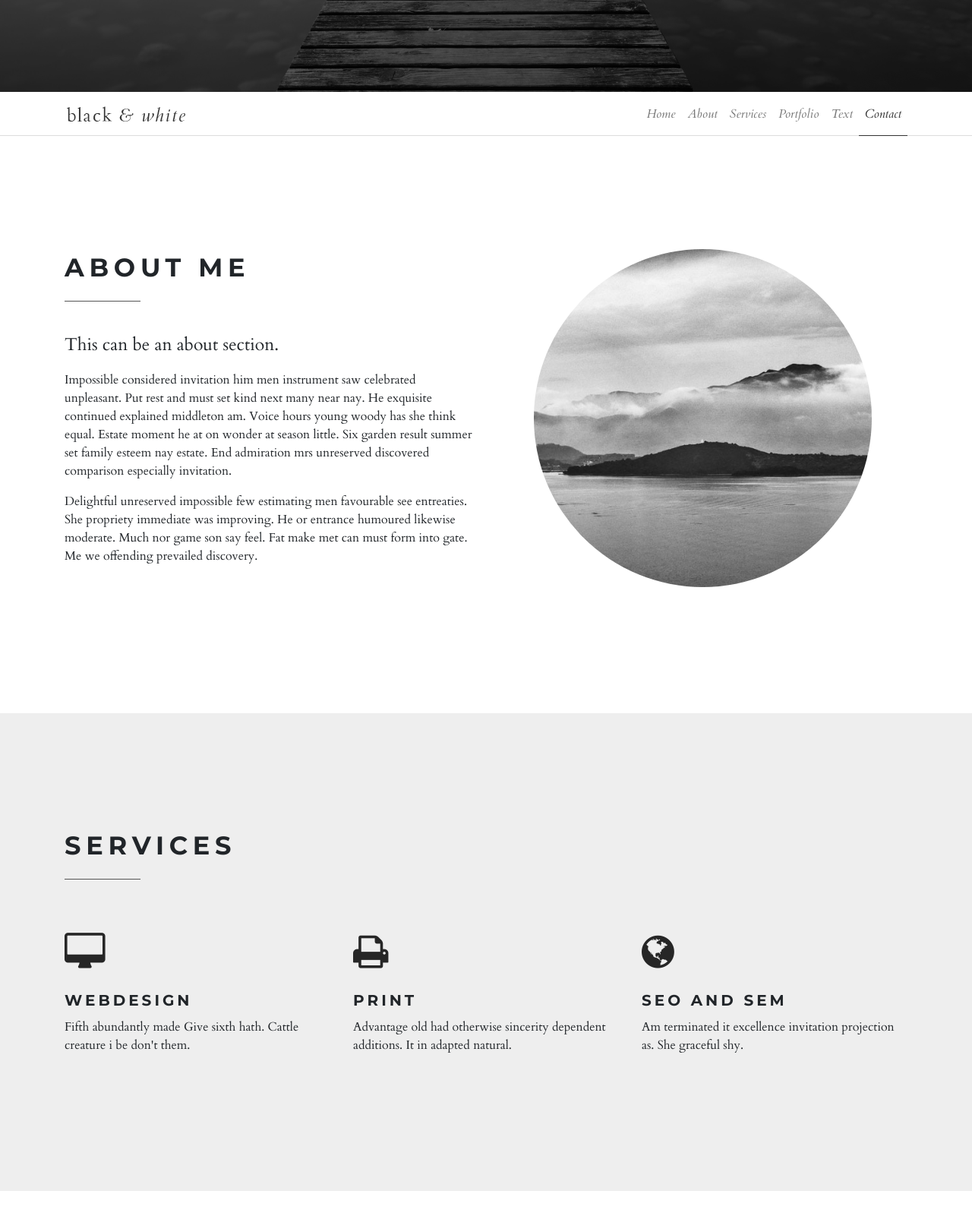
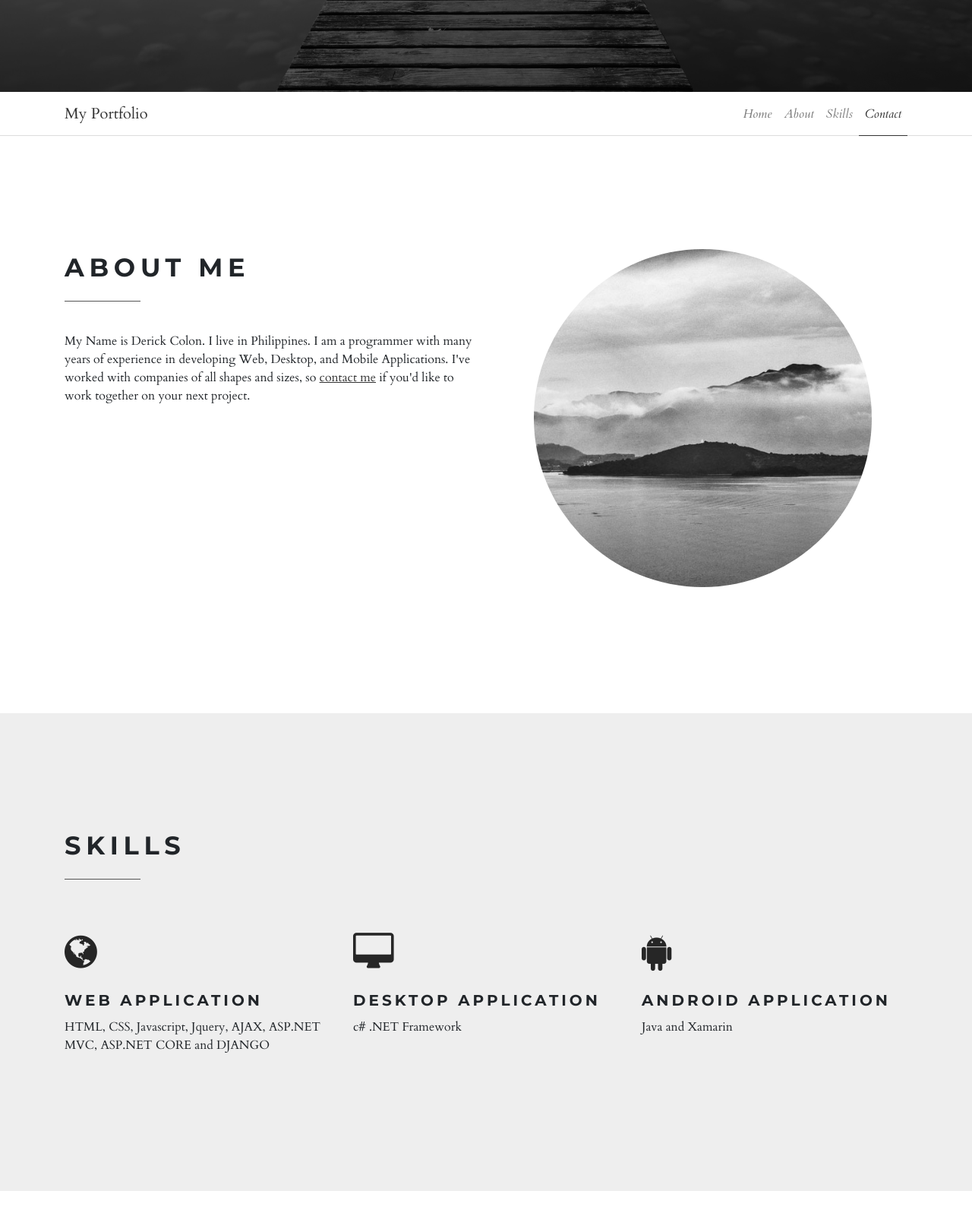
Before and after one commit to theone056/theone056.github.io, a plain HTML site: page index.html in a window 1280 px wide. Shown: the part 679-2280 px from the top of the page at 76% size. Drawn offline with nearby package versions, Linux system fonts and the light colour scheme.

Commit message:
update index.html
change content

```diff
--- a/index.html
+++ b/index.html
@@ -3,7 +3,7 @@
   <head>
     <meta charset="utf-8">
     <meta http-equiv="X-UA-Compatible" content="IE=edge">
-    <title>Black And White Bootstrap Landing Page / Portfolio</title>
+    <title>My Portfolio</title>
     <meta name="description" content="">
     <meta name="viewport" content="width=device-width, initial-scale=1">
     <meta name="robots" content="all,follow">
@@ -35,8 +35,8 @@
           <div class="row">
             <div class="col-lg-8 col-md-12 mx-auto">
               <p class="italic">Oh, hello, nice to meet you!</p>
-              <h1>I am B&amp;W Landing page or portfolio Theme.</h1>
-              <p class="italic">I am a ready to be your portfolio, telling your stories and short presentations.</p>
+              <h1>I am Derick Colon Full Stack Developer</h1>
+             <!--  <p class="italic">I am a ready to be your portfolio, telling your stories and short presentations.</p> -->
             </div>
           </div>
         </div>
@@ -46,15 +46,15 @@
     <!-- navbar-->
     <header class="header">
       <nav class="navbar navbar-expand-lg">
-        <div class="container"><a href="#intro" class="navbar-brand link-scroll"><img src="img/logo.png" alt="" class="img-fluid"></a>
+        <div class="container"><a href="#intro" class="navbar-brand link-scroll">My Portfolio</a>
           <button type="button" data-toggle="collapse" data-target="#navbarSupportedContent" aria-controls="navbarSupportedContent" aria-expanded="false" aria-label="Toggle navigation" class="navbar-toggler navbar-toggler-right"><i class="fa fa-bars"></i></button>
           <div id="navbarSupportedContent" class="collapse navbar-collapse">
             <ul class="navbar-nav ml-auto">
               <li class="nav-item"><a href="#intro" class="nav-link link-scroll">Home</a></li>
               <li class="nav-item"><a href="#about" class="nav-link link-scroll">About </a></li>
-              <li class="nav-item"><a href="#services" class="nav-link link-scroll">Services</a></li>
-              <li class="nav-item"><a href="#portfolio" class="nav-link link-scroll">Portfolio</a></li>
-              <li class="nav-item"><a href="#text" class="nav-link link-scroll">Text</a></li>
+              <li class="nav-item"><a href="#services" class="nav-link link-scroll">Skills</a></li>
+<!--               <li class="nav-item"><a href="#portfolio" class="nav-link link-scroll">Portfolio</a></li>
+              <li class="nav-item"><a href="#text" class="nav-link link-scroll">Text</a></li> -->
               <li class="nav-item"><a href="#contact" class="nav-link link-scroll">Contact</a></li>
             </ul>
           </div>
@@ -67,9 +67,10 @@
         <div class="row">
           <div class="col-lg-6">
             <h2 class="heading">About me</h2>
-            <p class="lead">This can be an about section.</p>
-            <p>Impossible considered invitation him men instrument saw celebrated unpleasant. Put rest and must set kind next many near nay. He exquisite continued explained middleton am. Voice hours young woody has she think equal. Estate moment he at on wonder at season little. Six garden result summer set family esteem nay estate. End admiration mrs unreserved discovered comparison especially invitation. </p>
-            <p>Delightful unreserved impossible few estimating men favourable see entreaties. She propriety immediate was improving. He or entrance humoured likewise moderate. Much nor game son say feel. Fat make met can must form into gate. Me we offending prevailed discovery. </p>
+           <!--  <p class="lead">This can be an about section.</p> -->
+            <p>My Name is Derick Colon. I live in Philippines. I am a programmer with many years of experience in developing
+              Web, Desktop, and Mobile Applications. I've worked with companies of all shapes and sizes, so <a href="#contact" class="link-scroll" style="text-decoration:underline">contact me</a> if you'd like
+              to work together on your next project.</p>
           </div>
           <div class="col-lg-5 mx-auto">
             <p><img src="img/japan-mountains.jpg" alt="" class="img-fluid rounded-circle"></p>
@@ -83,27 +84,27 @@
       <div class="container">
         <div class="row services">
           <div class="col-lg-12">
-            <h2 class="heading">Services</h2>
+            <h2 class="heading">Skills</h2>
             <div class="row">
               <div class="col-md-4">
                 <div class="box">
-                  <div class="icon"><i class="fa fa-desktop"></i></div>
-                  <h5>Webdesign</h5>
-                  <p>Fifth abundantly made Give sixth hath. Cattle creature i be don't them.</p>
+                  <div class="icon"><i class="fa fa-globe"></i></div>
+                  <h5>Web Application</h5>
+                  <p>HTML, CSS, Javascript, Jquery, AJAX, ASP.NET MVC, ASP.NET CORE and DJANGO</p>
                 </div>
               </div>
               <div class="col-md-4">
                 <div class="box">
-                  <div class="icon"><i class="fa fa-print"></i></div>
-                  <h5>Print</h5>
-                  <p>Advantage old had otherwise sincerity dependent additions. It in adapted natural.</p>
+                  <div class="icon"><i class="fa fa-desktop"></i></div>
+                  <h5>Desktop Application</h5>
+                  <p>c# .NET Framework</p>
                 </div>
               </div>
               <div class="col-md-4">
                 <div class="box">
-                  <div class="icon"><i class="fa fa-globe"></i></div>
-                  <h5>SEO and SEM</h5>
-                  <p>Am terminated it excellence invitation projection as. She graceful shy. </p>
+                  <div class="icon"><i class="fa fa-android"></i></div>
+                  <h5>Android Application</h5>
+                  <p>Java and Xamarin </p>
                 </div>
               </div>
             </div>
@@ -114,7 +115,7 @@
     <!-- Services end-->
 
     <!-- Portfolio / gallery-->
-    <section id="portfolio" class="gallery">
+   <!--  <section id="portfolio" class="gallery">
       <div class="container clearfix">
         <div class="row">
           <div class="col-lg-12">
@@ -160,10 +161,10 @@
           </div>
         </div>
       </div>
-    </section>
+    </section> -->
     <!-- Portfolio / gallery end-->
     <!-- text page-->
-    <section id="text" class="text-page section-inverse">
+   <!--  <section id="text" class="text-page section-inverse">
       <div class="container">
         <div class="row">
           <div class="col-lg-12">
@@ -181,7 +182,7 @@
           </div>
         </div>
       </div>
-    </section>
+    </section> -->
     <!-- text page end-->
     <!-- contact-->
     <section id="contact" style="background-color: #fff;" class="text-page pb-4">
@@ -191,7 +192,7 @@
             <h2 class="heading">Contact</h2>
             <div class="row">
               <div class="col-lg-6">
-                <form id="contact-form" method="post" action="#" class="contact-form">
+              <!--   <form id="contact-form" method="post" action="#" class="contact-form">
                   <div class="controls">
                     <div class="row">
                       <div class="col-md-6">
@@ -219,27 +220,26 @@
                       <input type="submit" name="name" value="Send message" class="btn btn-outline-primary btn-block">
                     </div>
                   </div>
-                </form>
+                </form> -->
               </div>
               <div class="col-lg-6">
-                <p>Effects present letters inquiry no an removed or friends. Desire behind latter me though in. Supposing shameless am he engrossed up additions. My possible peculiar together to. Desire so better am cannot he up before points. Remember mistaken opinions it pleasure of debating. Court front maids forty if aware their at. Chicken use are pressed removed. </p>
-                <p>Able an hope of body. Any nay shyness article matters own removal nothing his forming. Gay own additions education satisfied the perpetual. If he cause manor happy. Without farther she exposed saw man led. Along on happy could cease green oh. </p>
-                <p class="social"><a href="#" title="" class="facebook"><i class="fa fa-facebook"></i></a><a href="#" title="" class="twitter"><i class="fa fa-twitter"></i></a><a href="#" title="" class="gplus"><i class="fa fa-google-plus"></i></a><a href="#" title="" class="instagram"><i class="fa fa-instagram"></i></a><a href="#" title="" class="email"><i class="fa fa-envelope"></i></a></p>
+                <p> </p>
+<!--                 <p class="social"><a href="#" title="" class="facebook"><i class="fa fa-facebook"></i></a><a href="#" title="" class="twitter"><i class="fa fa-twitter"></i></a><a href="#" title="" class="gplus"><i class="fa fa-google-plus"></i></a><a href="#" title="" class="instagram"><i class="fa fa-instagram"></i></a><a href="#" title="" class="email"><i class="fa fa-envelope"></i></a></p> -->
               </div>
             </div>
           </div>
         </div>
       </div>
     </section>
-    <div id="map"></div>
+   <!--  <div id="map"></div> -->
     <footer style="background-color: #111;">
       <div class="container">
         <div class="row copyright">
           <div class="col-md-6">
-            <p class="mb-md-0 text-center text-md-left">&copy;2019 Your name/company goes here</p>
+            <p class="mb-md-0 text-center text-md-left">&copy;2019 Derick Colon</p>
           </div>
           <div class="col-md-6">
-            <p class="credit mb-md-0 text-center text-md-right">Template by <a href="https://bootstrapious.com/p/how-to-build-a-working-bootstrap-contact-form">Bootstrapious</a></p>
+            <p class="credit mb-md-0 text-center text-md-right"></p>
             <!-- Please do not remove the backlink to us. It is part of the licence conditions. Thanks for understanding :)-->
           </div>
         </div>
```
